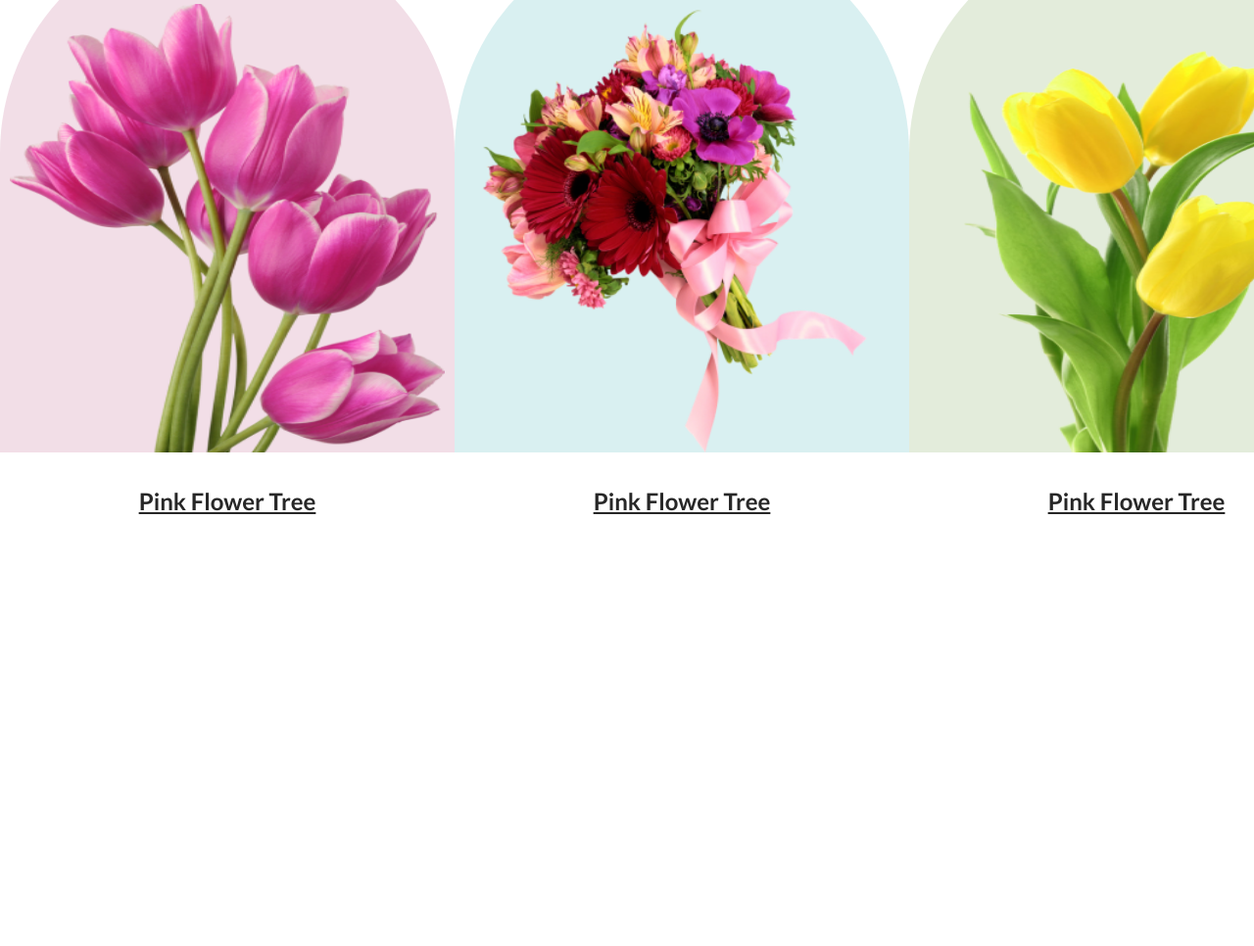
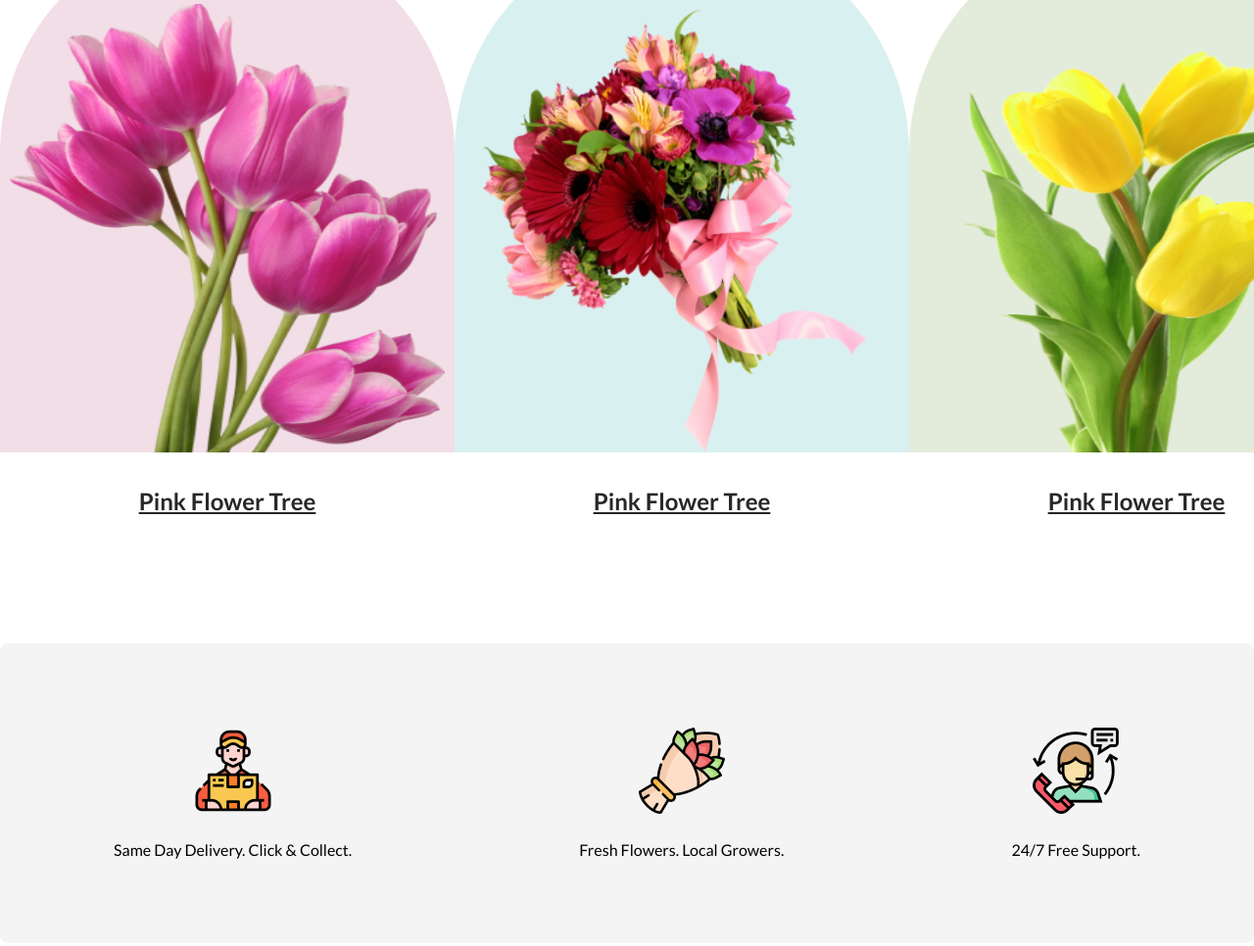
Before and after one commit to itzmenajmul/puspo-kendro, a plain HTML site: page index.html in a window 1280 px wide. Shown: the part 1082-2048 px from the top of the page at 98% size. Before the commit the page ends 1739 px from the top, so only its background shows below. Drawn offline with Linux system fonts and the light colour scheme.

Commit message:
finished services section

```diff
--- a/index.html
+++ b/index.html
@@ -75,6 +75,34 @@
           </div>
         </div>
       </section>
+
+      <!-- services section -->
+      <section>
+        <div class="services-container">
+          <div class="services-content">
+            <div class="delivery">
+              <img src="./images/delivery.png" alt="delivery logo" />
+              <p class="services-description">
+                Same Day Delivery. Click & Collect.
+              </p>
+            </div>
+            <div class="flowers">
+              <img src="./images/flower.png" alt="flower logo" />
+              <p class="services-description">Fresh Flowers. Local Growers.</p>
+            </div>
+            <div class="support">
+              <img src="./images/support.png" alt="support logo" />
+              <p class="services-description">24/7 Free Support.</p>
+            </div>
+          </div>
+        </div>
+      </section>
+
+      <!-- hto deal section -->
+       <section>
+
+       </section>
+
     </main>
     <footer></footer>
   </body>
--- a/styles/style.css
+++ b/styles/style.css
@@ -146,3 +146,27 @@ body {
 .bg-lightgreen {
   background: rgba(71, 125, 17, 0.15);
 }
+
+/* services section */
+.services-container {
+  max-width: 1440px;
+  margin: 0 auto;
+  margin-bottom: 100px;
+  border-radius: 8px;
+  background: rgba(39, 39, 39, 0.05);
+}
+
+.services-container .services-content {
+  display: flex;
+  justify-content: space-around;
+  align-items: center;
+  text-align: center;
+  padding: 86px 0px;
+}
+
+/* common serve description class */
+.services-content .services-description {
+  margin-top: 24px;
+}
+
+/* hot deal section */
```
Also changed, not shown: images/delivery.png (renamed from images/Group 57.png), images/flower.png (renamed from images/Group 58.png), images/support.png (renamed from images/Group 59.png).
